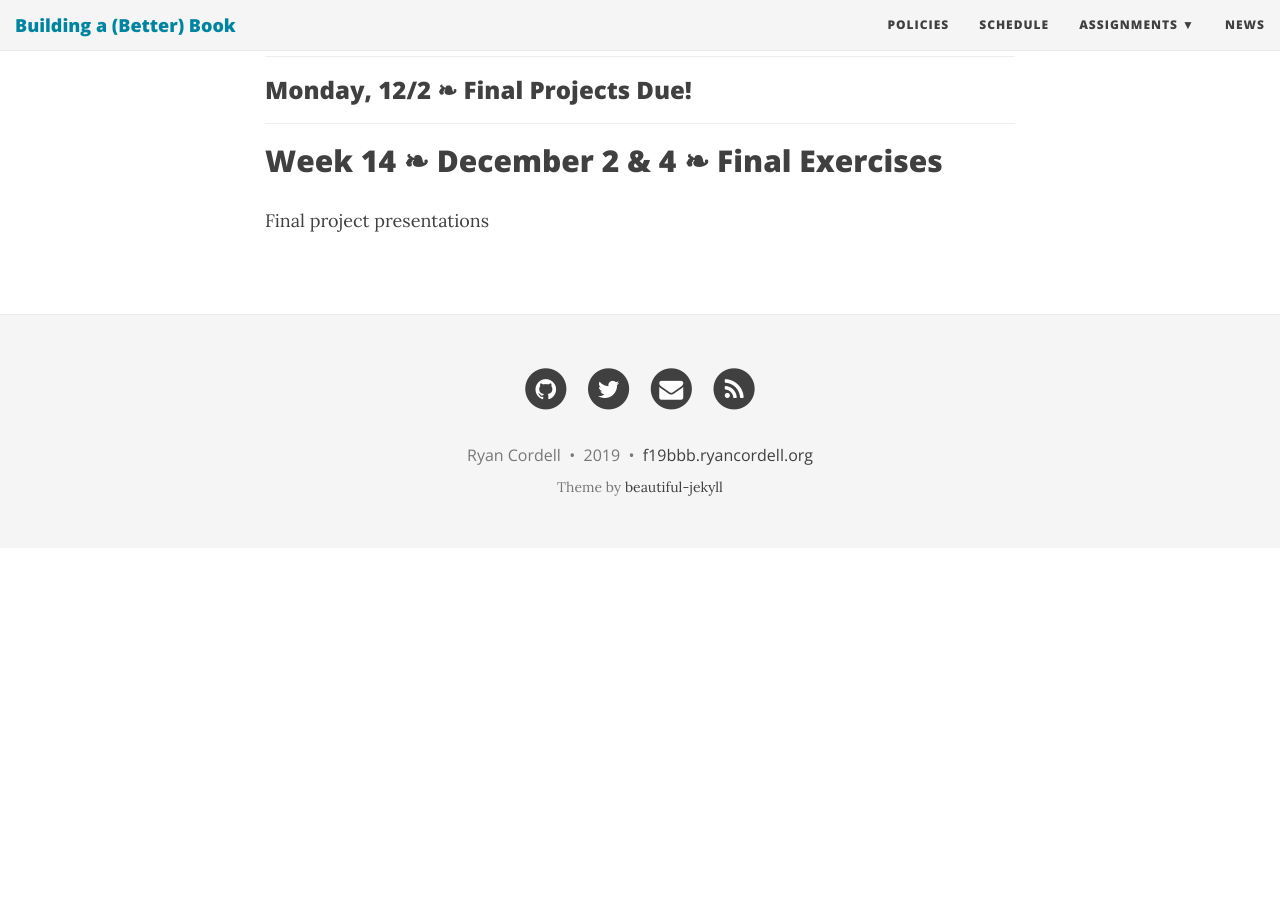
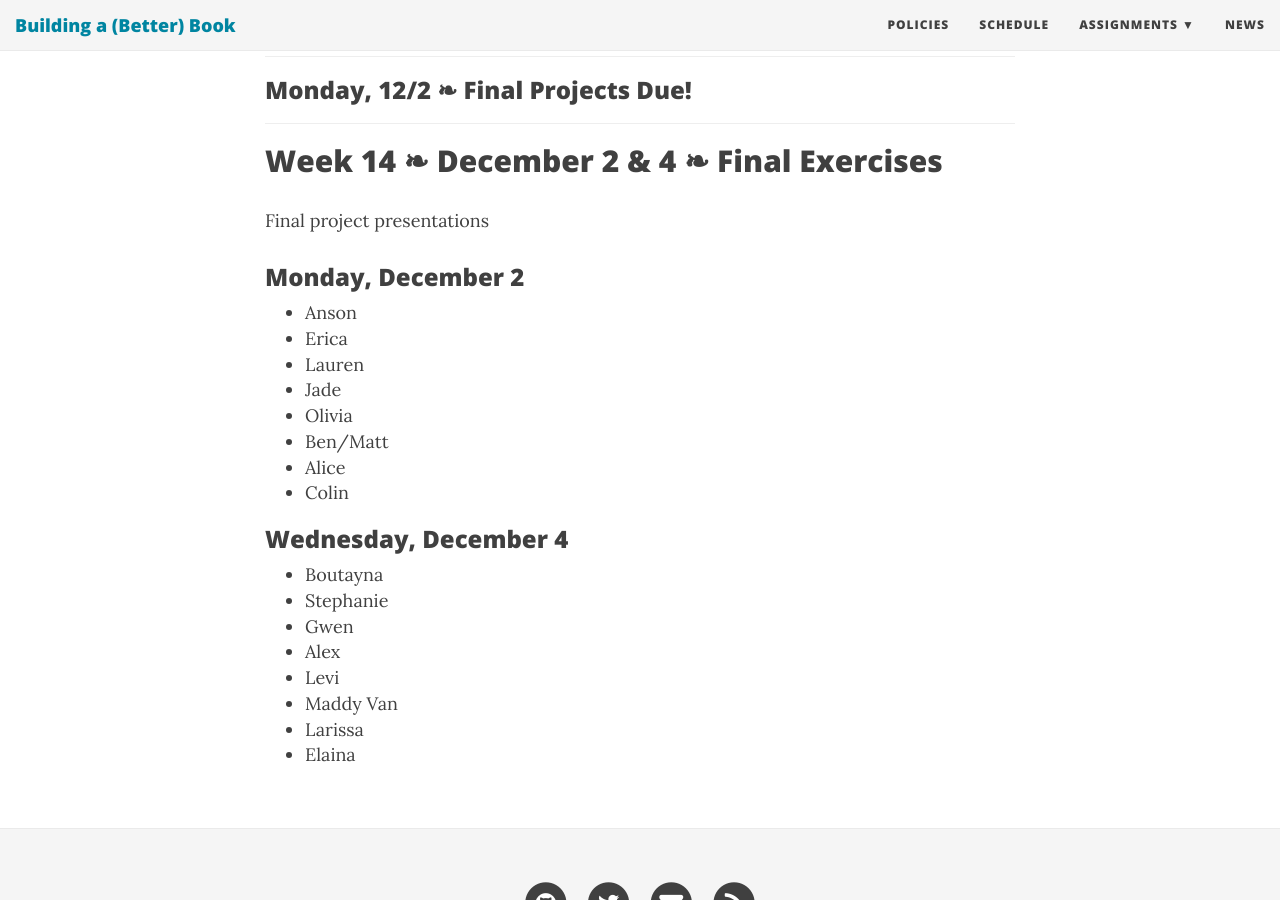
Before and after one commit to rccordell/f19bbb, a Jekyll site: the page built from schedule.md, in a window 1280 px wide and 900 px high, scrolled down 6668 px. Built offline with Jekyll 4.4.1, drawn with Linux system fonts in a browser that asks for light colours; nearby versions of some CDN libraries; some web fonts are replaced; before the commit the page ends 7216 px from its top, so only the background shows below that.

Commit message:
add presentations to schedule

```diff
--- a/schedule.md
+++ b/schedule.md
@@ -242,3 +242,25 @@ Studio Time
 ## Week 14 &#10087; December 2 & 4 &#10087; Final Exercises
 
 Final project presentations
+
+### Monday, December 2
+
++ Anson
++ Erica
++ Lauren
++ Jade
++ Olivia
++ Ben/Matt
++ Alice
++ Colin
+
+### Wednesday, December 4
+
++ Boutayna
++ Stephanie
++ Gwen
++ Alex
++ Levi
++ Maddy Van
++ Larissa
++ Elaina
```
